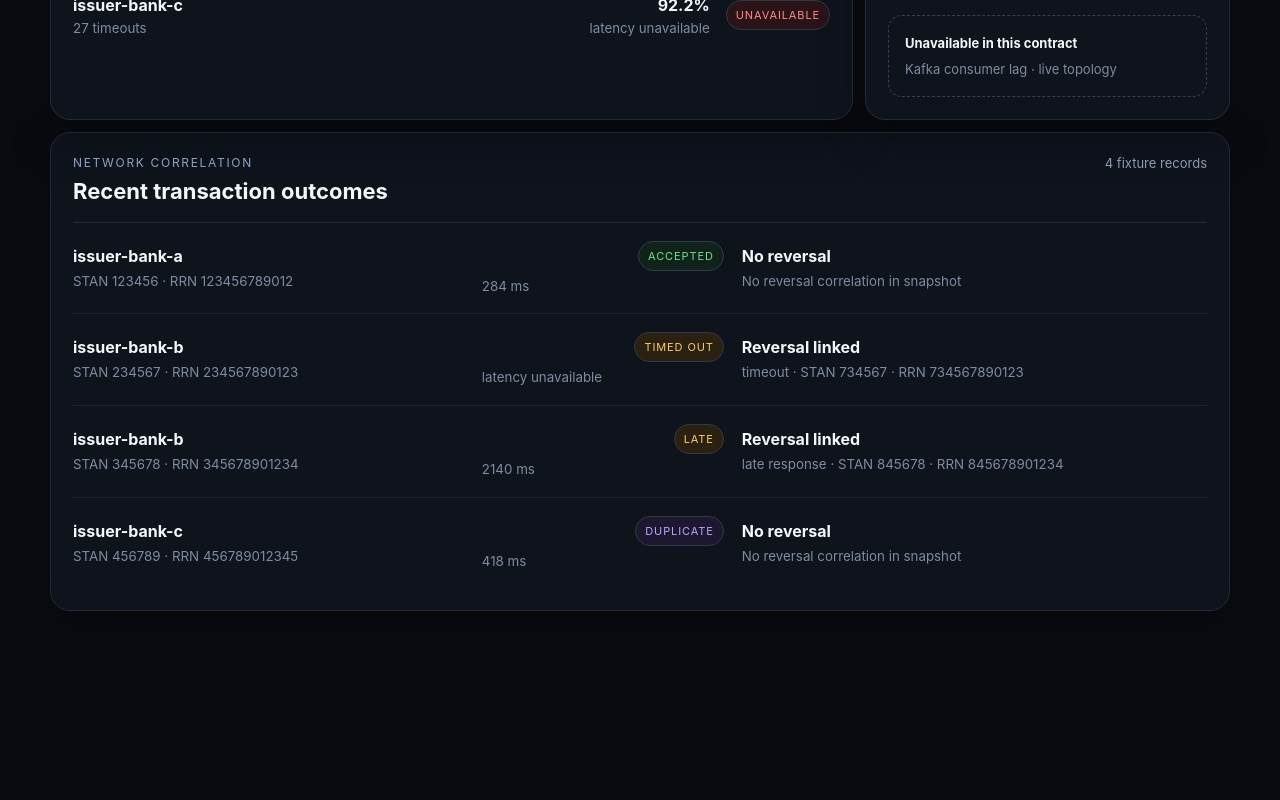
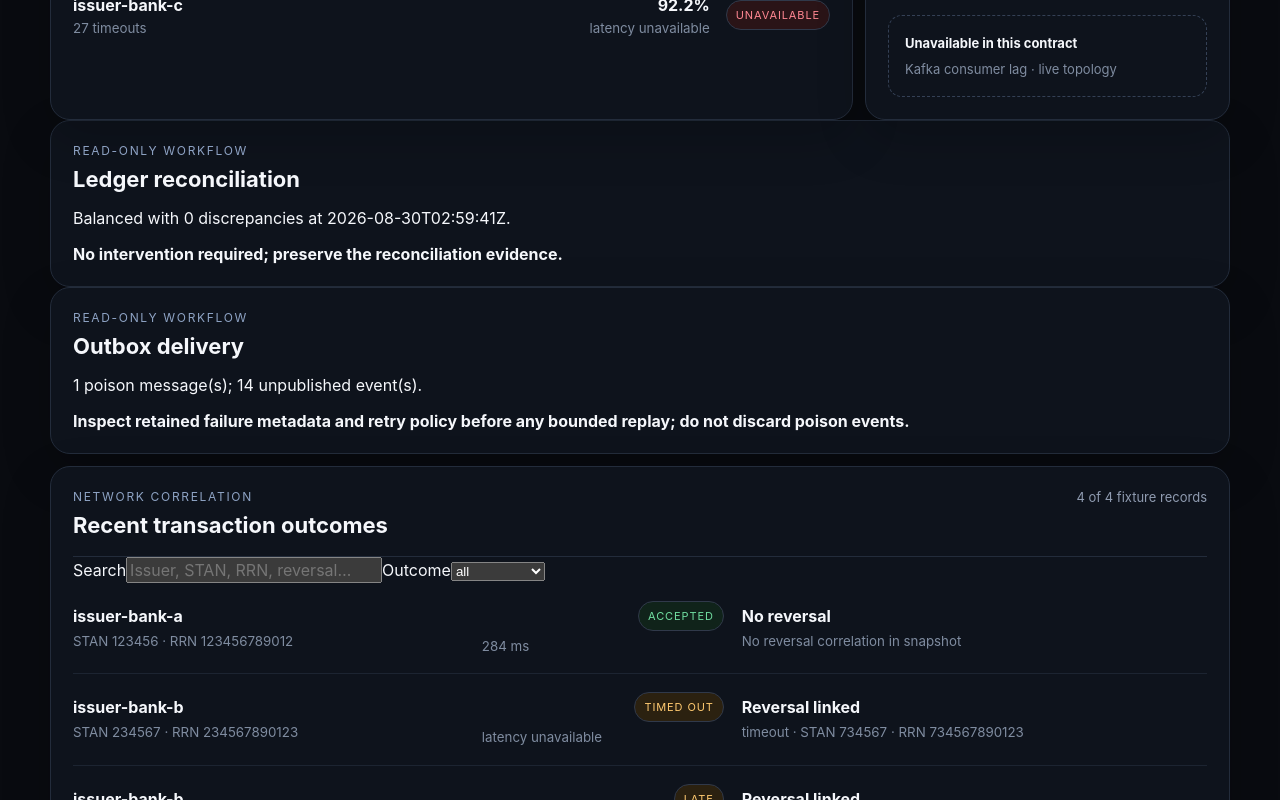
Before and after one commit to soufianeelbiki1/Nexus, a Next.js app: page / in a window 1280 px wide. Shown: the part 800-1600 px from the top of the page. Before the commit the page ends 1491 px from the top, so only its background shows below. Built offline with nearby package versions, Linux system fonts and the light colour scheme.

Commit message:
feat: wire reconciliation checks and transaction explorer

```diff
--- a/app/page.tsx
+++ b/app/page.tsx
@@ -1,6 +1,8 @@
 import { atlasPayFixture } from "../data/atlaspay-snapshot";
 import { approvalRate } from "../lib/operations";
+import { buildOperatorChecks } from "../lib/operator-workflows";
 import { FixtureSnapshotSource, loadOperationalSnapshot } from "../lib/snapshot-loader";
+import { TransactionExplorer } from "./transaction-explorer";
 
 function pct(value: number) {
   return `${(value * 100).toFixed(1)}%`;
@@ -27,6 +29,7 @@ export default async function Home() {
 
   const snapshot = result.snapshot;
   const rate = approvalRate(snapshot.authorizations);
+  const operatorChecks = buildOperatorChecks(snapshot);
   const loadMessage =
     result.state === "partial"
       ? `Partial contract: ${result.missingSections.join(" · ")}`
@@ -133,41 +136,20 @@ export default async function Home() {
         </aside>
       </section>
 
-      <section className="panel transaction-panel" aria-label="Network transaction drilldown">
-        <div className="panel-title">
-          <div>
-            <p className="eyebrow">Network correlation</p>
-            <h2>Recent transaction outcomes</h2>
-          </div>
-          <span>{snapshot.networkTransactions.length} fixture records</span>
-        </div>
-        <div className="transaction-list">
-          {snapshot.networkTransactions.map((transaction) => (
-            <article className="transaction" key={transaction.id}>
-              <div>
-                <strong>{transaction.issuerId}</strong>
-                <small>STAN {transaction.stan} · RRN {transaction.rrn}</small>
-              </div>
-              <div>
-                <span className={`pill disposition-${transaction.disposition}`}>
-                  {transaction.disposition.replace("_", " ")}
-                </span>
-                <small>
-                  {transaction.latencyMs === null ? "latency unavailable" : `${transaction.latencyMs} ms`}
-                </small>
-              </div>
-              <div>
-                <strong>{transaction.reversalReason ? "Reversal linked" : "No reversal"}</strong>
-                <small>
-                  {transaction.reversalReason
-                    ? `${transaction.reversalReason.replace("_", " ")} · STAN ${transaction.reversalStan} · RRN ${transaction.reversalRrn}`
-                    : "No reversal correlation in snapshot"}
-                </small>
-              </div>
-            </article>
-          ))}
-        </div>
+      <section className="operator-checks" aria-label="Reconciliation and outbox workflow">
+        {operatorChecks.map((check) => (
+          <article className={"panel operator-check operator-check-" + check.severity} key={check.id}>
+            <div>
+              <p className="eyebrow">Read-only workflow</p>
+              <h2>{check.title}</h2>
+            </div>
+            <p>{check.summary}</p>
+            <strong>{check.operatorAction}</strong>
+          </article>
+        ))}
       </section>
+
+      <TransactionExplorer transactions={snapshot.networkTransactions} />
     </main>
   );
 }
```
